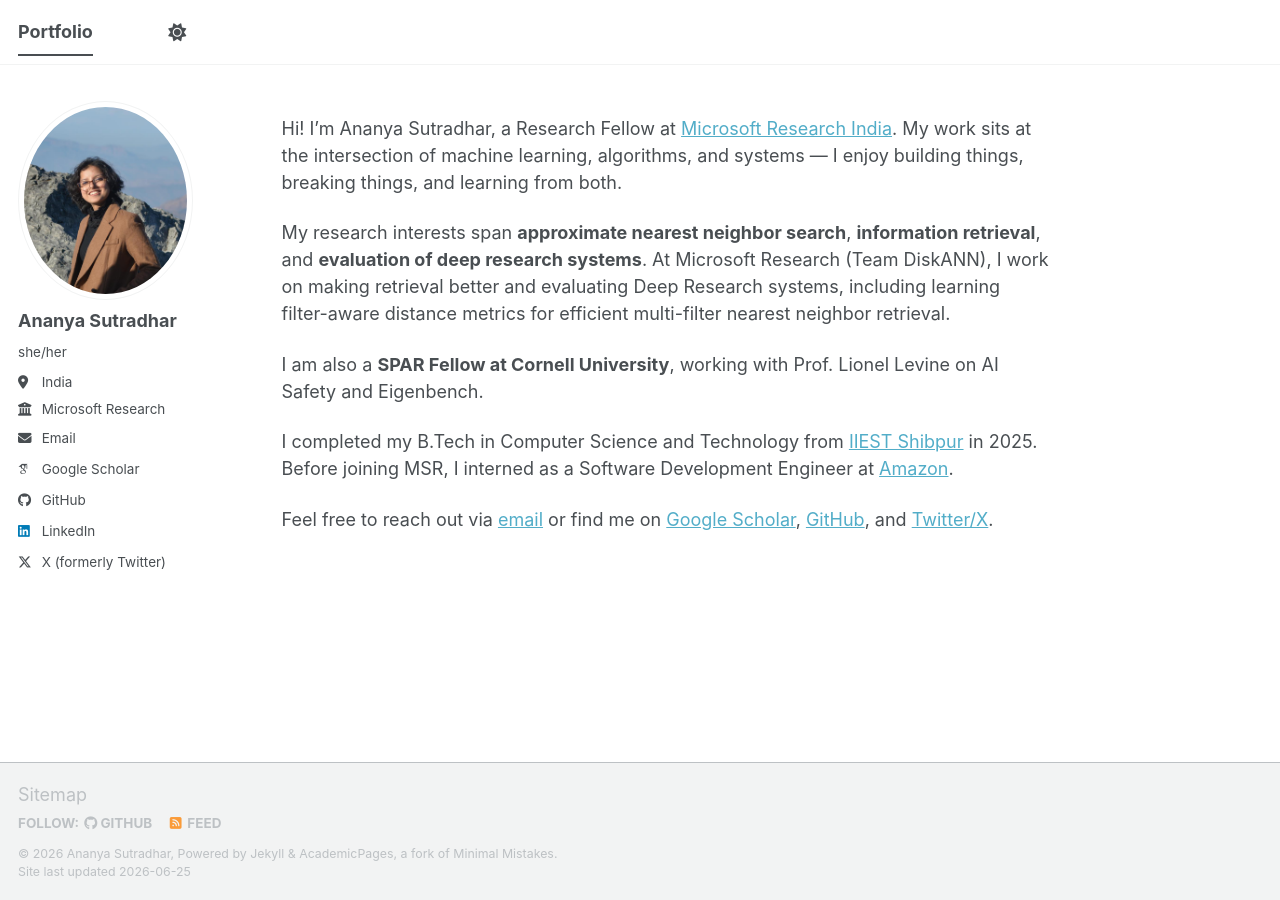
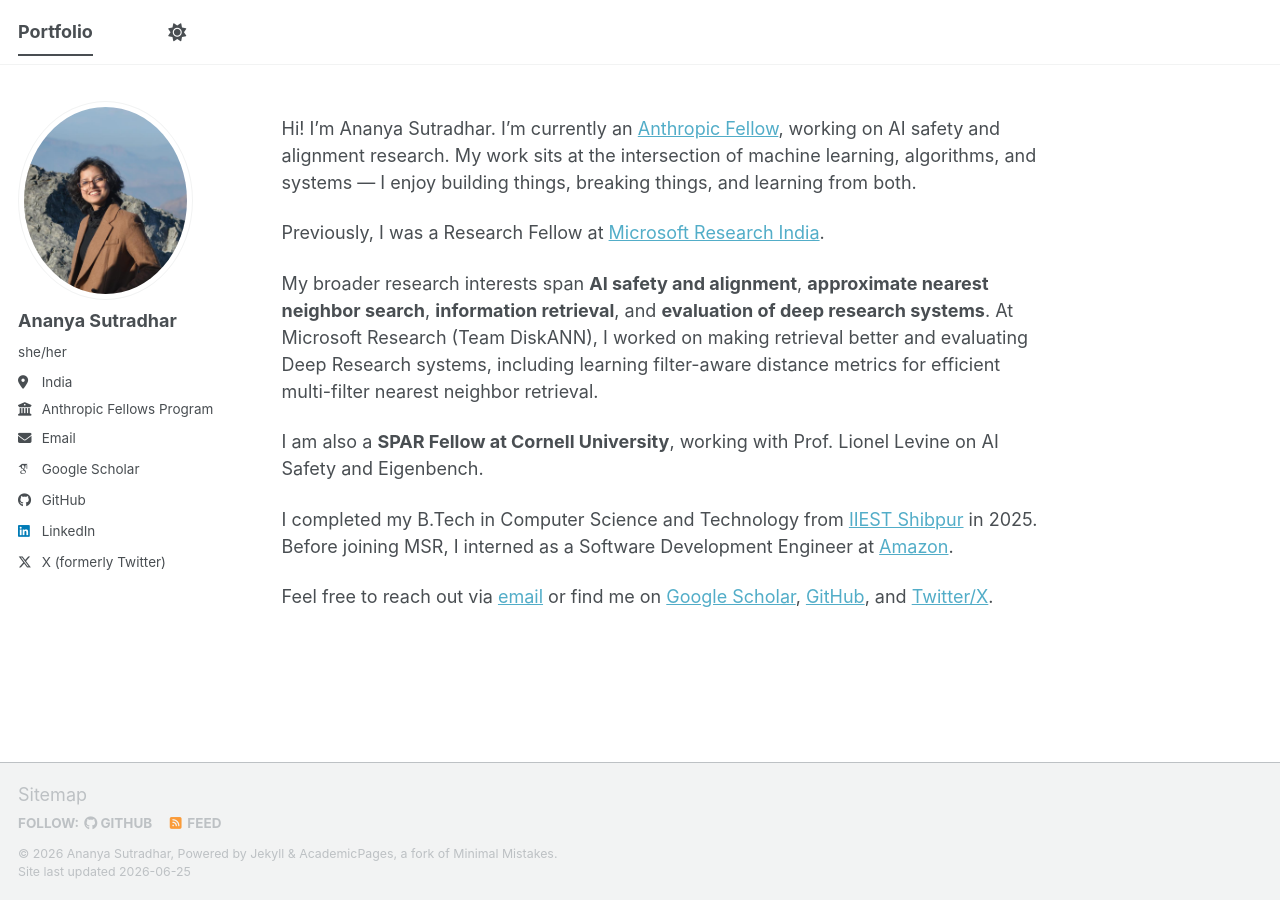
Before and after one commit to sdananya/sdananya.github.io, a Jekyll site: the page built from _pages/about.md, in a window 1280 px wide. Built offline with Jekyll 4.4.1, drawn with Linux system fonts in a browser that asks for light colours; some web fonts are replaced; a script bundle is joined from its source files by our own code; library files that are not in the unit come from our copies.

Commit message:
Add Anthropic Fellow role to bio
Lead the About page and site description with the current Anthropic
Fellows Program role; move Microsoft Research to a previous position.

Co-Authored-By: Claude Opus 4.8 <noreply@anthropic.com>

```diff
--- a/_config.yml
+++ b/_config.yml
@@ -13,7 +13,7 @@ site_theme               : "default" # The available themes options are "default
 title                    : "Portfolio"
 title_separator          : "-"
 name                     : &name "Ananya Sutradhar"
-description              : &description "Research Fellow @Microsoft Research. Making retrieval better and evaluating Deep Research systems."
+description              : &description "Anthropic Fellow working on AI safety and alignment research. Previously Research Fellow @Microsoft Research."
 url                      : https://sdananya.github.io # The base hostname & protocol for your site e.g. "https://[your GitHub username].github.io",
                                                            # or if you already have some other page hosted on Github then use "https://[your GitHub username].github.io/[Your Repo Name]"
 baseurl                  : "" # the subpath of your site, e.g. "/blog"
@@ -29,7 +29,7 @@ author:
   pronouns         : "she/her"
   bio              :
   location         : "India"
-  employer         : "Microsoft Research"
+  employer         : "Anthropic Fellows Program"
   uri              : # URL
   email            : "ananyasutradhar1403@gmail.com"
 
--- a/_pages/about.md
+++ b/_pages/about.md
@@ -7,9 +7,11 @@ redirect_from:
   - /about.html
 ---
 
-Hi! I'm Ananya Sutradhar, a Research Fellow at [Microsoft Research India](https://www.microsoft.com/en-us/research/lab/microsoft-research-india/). My work sits at the intersection of machine learning, algorithms, and systems — I enjoy building things, breaking things, and learning from both.
+Hi! I'm Ananya Sutradhar. I'm currently an [Anthropic Fellow](https://alignment.anthropic.com/2024/anthropic-fellows-program/), working on AI safety and alignment research. My work sits at the intersection of machine learning, algorithms, and systems — I enjoy building things, breaking things, and learning from both.
 
-My research interests span **approximate nearest neighbor search**, **information retrieval**, and **evaluation of deep research systems**. At Microsoft Research (Team DiskANN), I work on making retrieval better and evaluating Deep Research systems, including learning filter-aware distance metrics for efficient multi-filter nearest neighbor retrieval.
+Previously, I was a Research Fellow at [Microsoft Research India](https://www.microsoft.com/en-us/research/lab/microsoft-research-india/).
+
+My broader research interests span **AI safety and alignment**, **approximate nearest neighbor search**, **information retrieval**, and **evaluation of deep research systems**. At Microsoft Research (Team DiskANN), I worked on making retrieval better and evaluating Deep Research systems, including learning filter-aware distance metrics for efficient multi-filter nearest neighbor retrieval.
 
 I am also a **SPAR Fellow at Cornell University**, working with Prof. Lionel Levine on AI Safety and Eigenbench.
 
```
